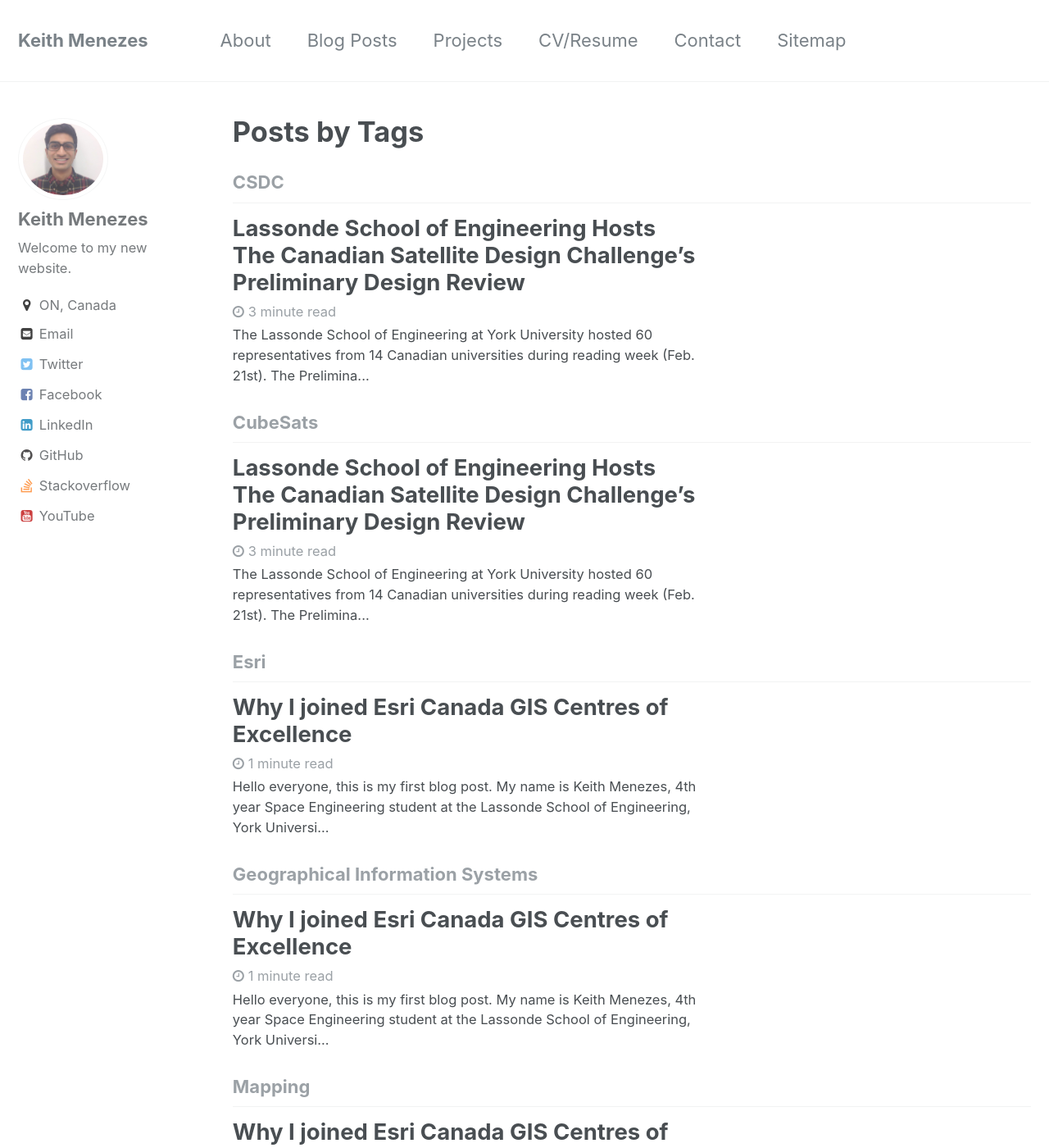
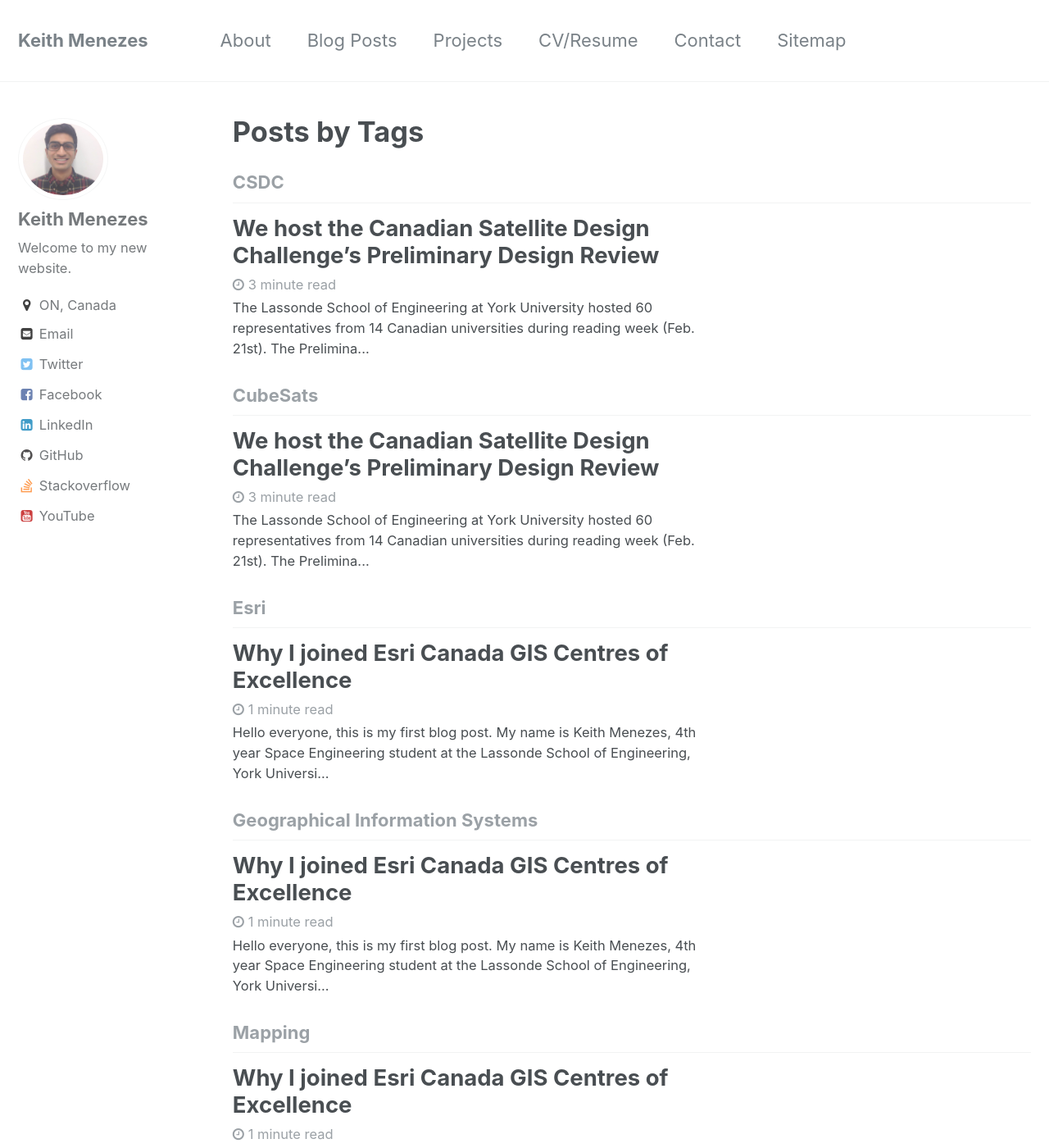
Before and after one commit to kmenezes/kmenezes.github.io, a Jekyll site: the page built from _pages/tag-archive.md, in a window 1280 px wide and 1400 px high. Shown: the whole window at 82% size. Built offline with Jekyll 4.4.1, drawn with Linux system fonts in a browser that asks for light colours; some of the changed text lies outside the part shown.

Commit message:
more fix

```diff
--- a/_posts/2017-02-21-blog-post-3.md
+++ b/_posts/2017-02-21-blog-post-3.md
@@ -1,5 +1,5 @@
 ---
-title: 'Lassonde School of Engineering Hosts The Canadian Satellite Design Challenge’s Preliminary Design Review'
+title: 'We host the Canadian Satellite Design Challenge’s Preliminary Design Review'
 date: 2017-02-21
 permalink: /posts/2017/27/blog-post-3/
 comments: true
@@ -34,7 +34,7 @@ The universities across Canada are well represented in the CSDC. All of them hav
 On the second day of the workshop, the attendees were hosted at The Bergeron Centre for Engineering Excellence at the Lassonde School of Engineering. The attendees took the Amateur Radio exam with Ori Siegal the local accredited examiner. The certification is important because the amateur frequency bands are typically used for communications and are required for telecommunications with university satellites.
 
 ## Then there were two presentations by York University researchers.
-![](assets/images/kristen.jpg "Kristen Cote YorkU Gradstudent")
+![](assets/images/kristen.jpg "Kristen Cote YorkU graduate student")
 **First, Kristin Cote, York University graduate student and former AlbertaSat member gave use a perspective on the OSIRIS-Rex Mission and her research.**
 
 ![](assets/images/newland.jpg "Assistant Lecturer of Space Engineering Dr. Franz Newland")
```
